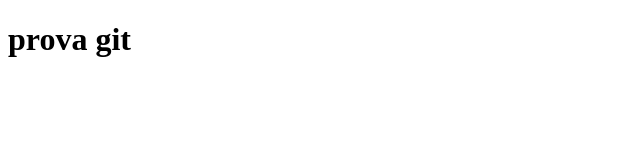
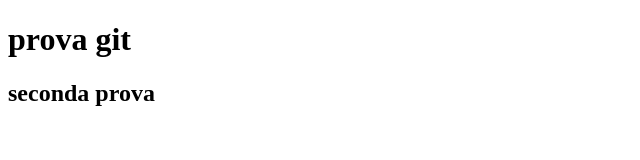
Before and after one commit to Michele-F94/git_corso, a plain HTML site: page index.html in a window 1280 px wide. Shown: the whole page, without its empty margins (0-640 px from the left). Drawn offline with Linux system fonts and the light colour scheme.

Commit message:
seconda_prova

```diff
--- a/index.html
+++ b/index.html
@@ -5,8 +5,9 @@
     <meta name="viewport" content="width=device-width, initial-scale=1.0">
     <title>Document</title>
 </head>
+
 <body>
     <h1>prova git</h1>
-
+    <h2>seconda prova</h2>
 </body>
 </html>
```
